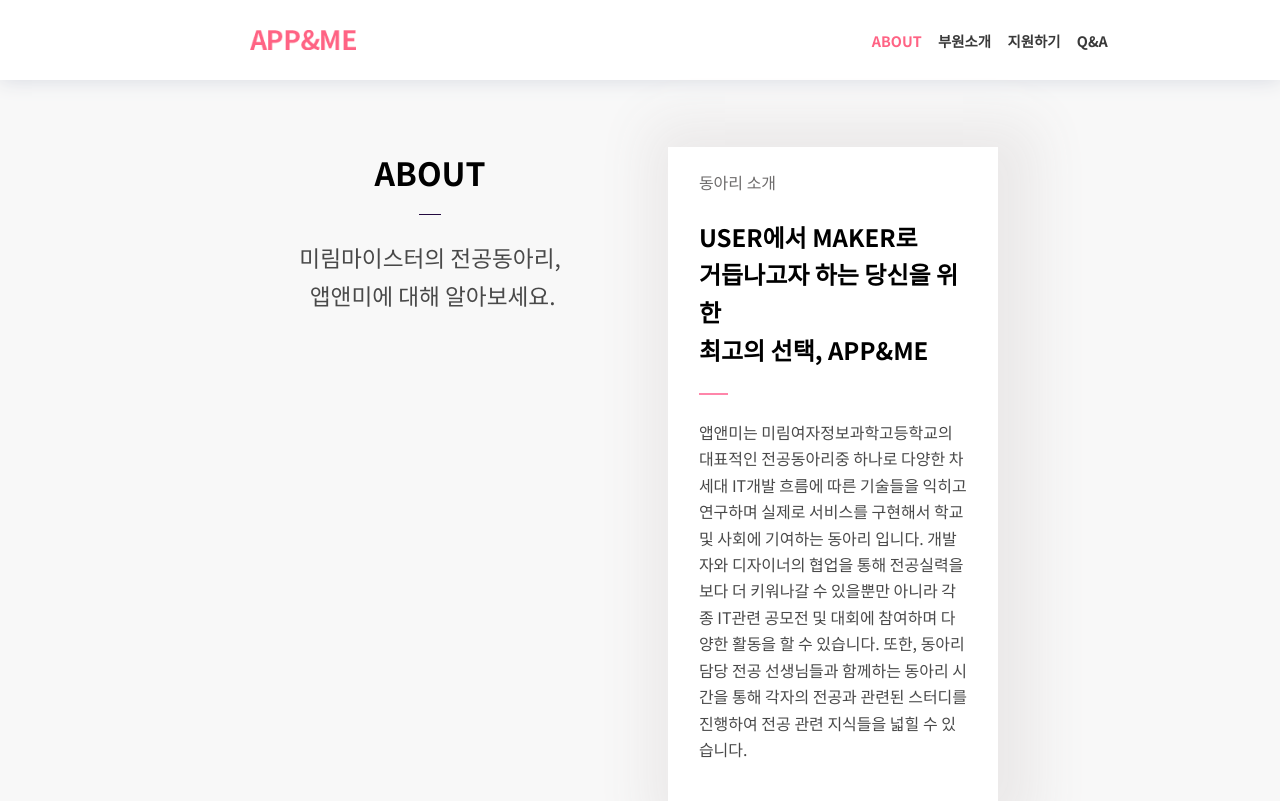
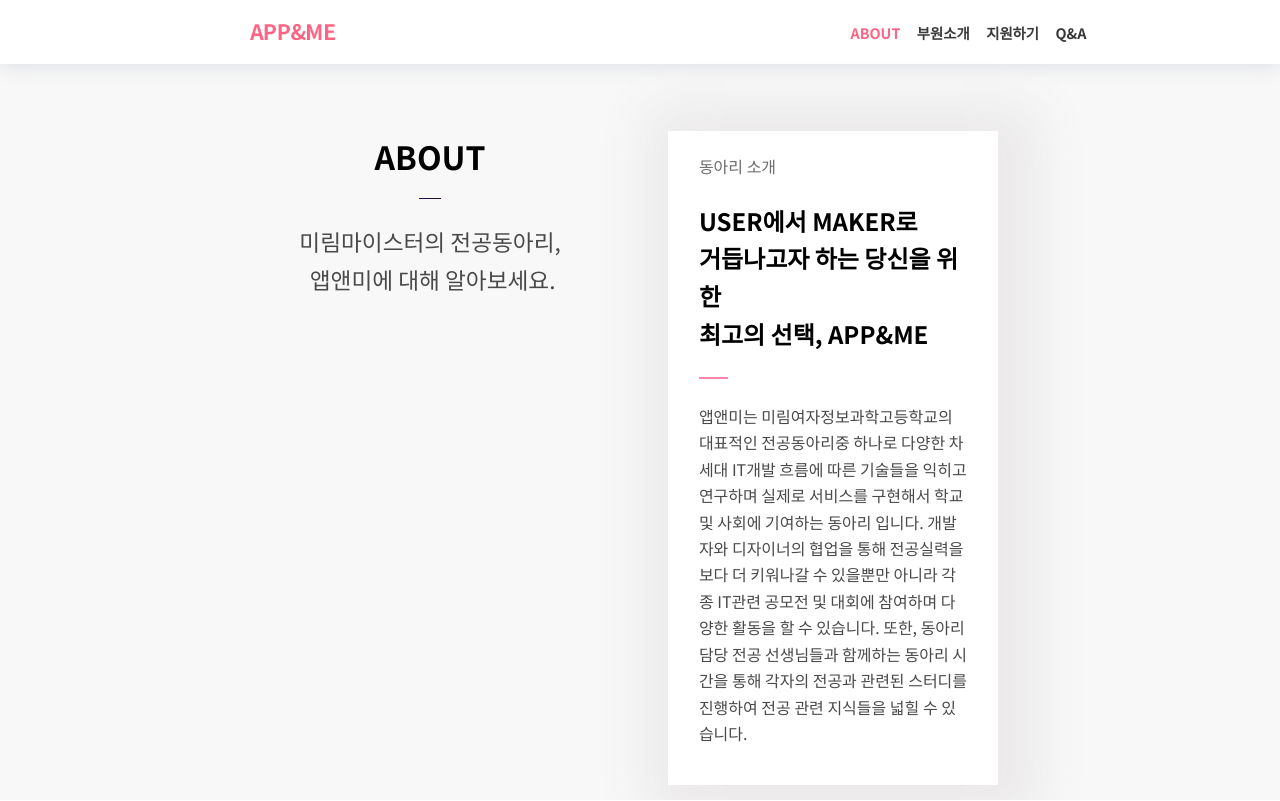
Before and after one commit to ccomangi2/2021_App_and_Me_Web, a PHP site: page /about.html in a window 1280 px wide. Run offline with PHP 8.4, Linux system fonts and the light colour scheme.

Commit message:
상단바 사이즈 조절

```diff
--- a/css/about.css
+++ b/css/about.css
@@ -1,4 +1,4 @@
-@import url('https://fonts.googleapis.com/css2?family=Noto+Sans+KR:wght@300;400;500;700&display=swap');
+@import url('https://fonts.googleapis.com/css2?family=Noto+Sans+KR:wght@100;300;400;500;700&display=swap');
 * {padding: 0px; margin: 0px;}
 
 html, body {
@@ -8,14 +8,14 @@ html, body {
   font-family: 'Noto Sans KR', sans-serif;
 }
 header {
-  height: 10%;
+  height: 8%;
   background-color: white;
   box-shadow: 0px 0px 20px #D5D8E0;
 }
 header:after{display:inline-block; height:100%; content:""; vertical-align:middle;}
 
 header img {
-  height: 20px;
+  height: 25%;
   vertical-align:middle;
   margin-left: 19.5%;
 }
```
Also changed, not shown: css/main.css (+4 -7 lines).
